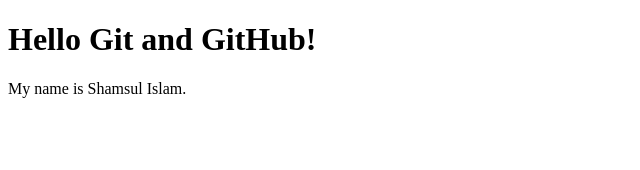
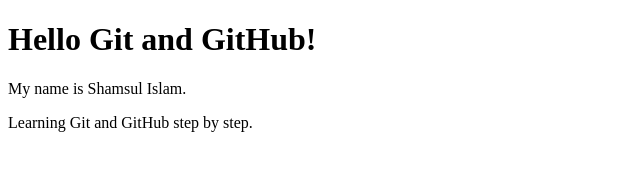
Before and after one commit to shamsulislam83/Git-Learning, a plain HTML site: page index.html in a window 1280 px wide. Shown: the whole page, without its empty margins (0-640 px from the left). Drawn offline with Linux system fonts and the light colour scheme.

Commit message:
Update my project

```diff
--- a/index.html
+++ b/index.html
@@ -6,5 +6,6 @@
 <body>
     <h1>Hello Git and GitHub!</h1>
     <p>My name is Shamsul Islam.</p>
+<p>Learning Git and GitHub step by step.</p>
 </body>
 </html>
```
